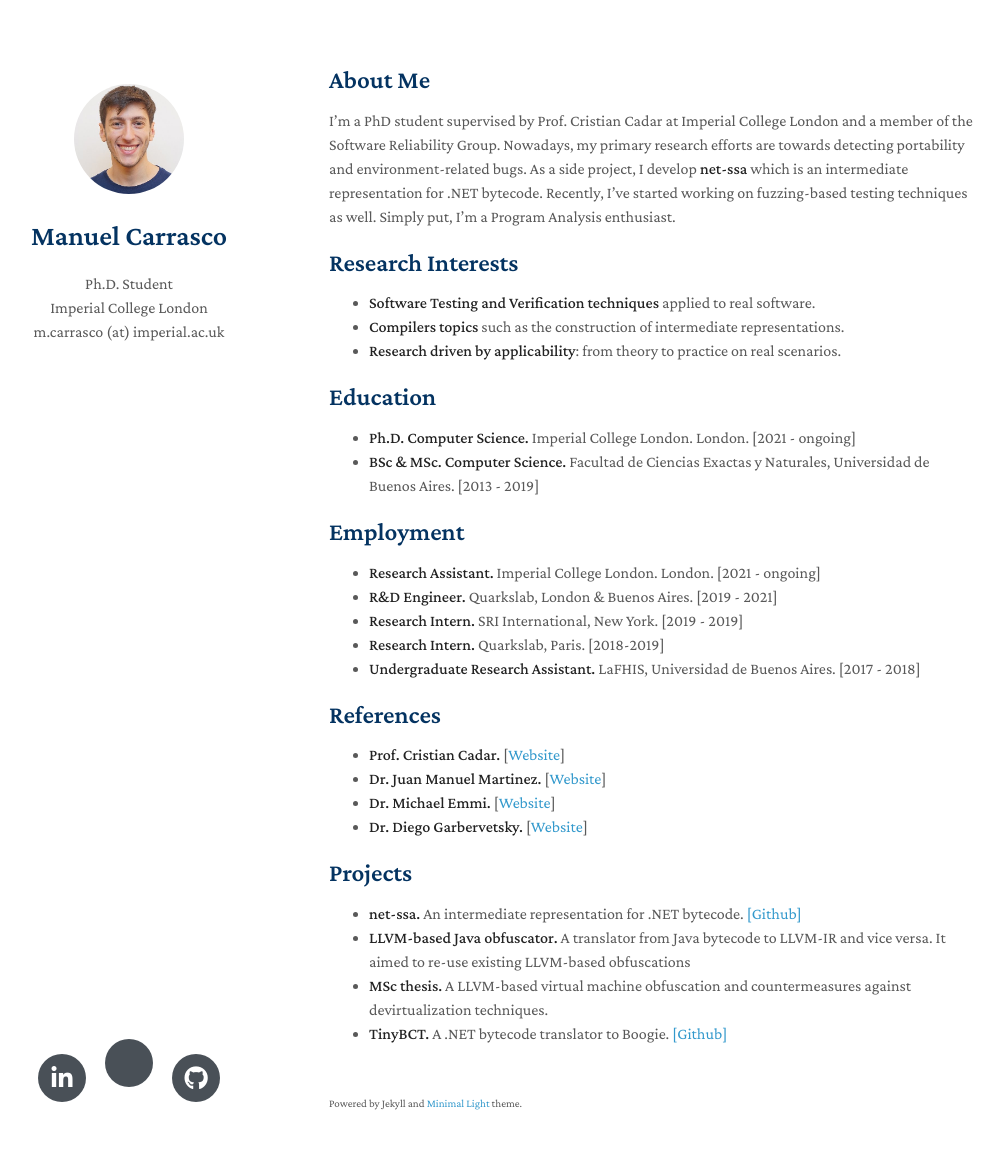
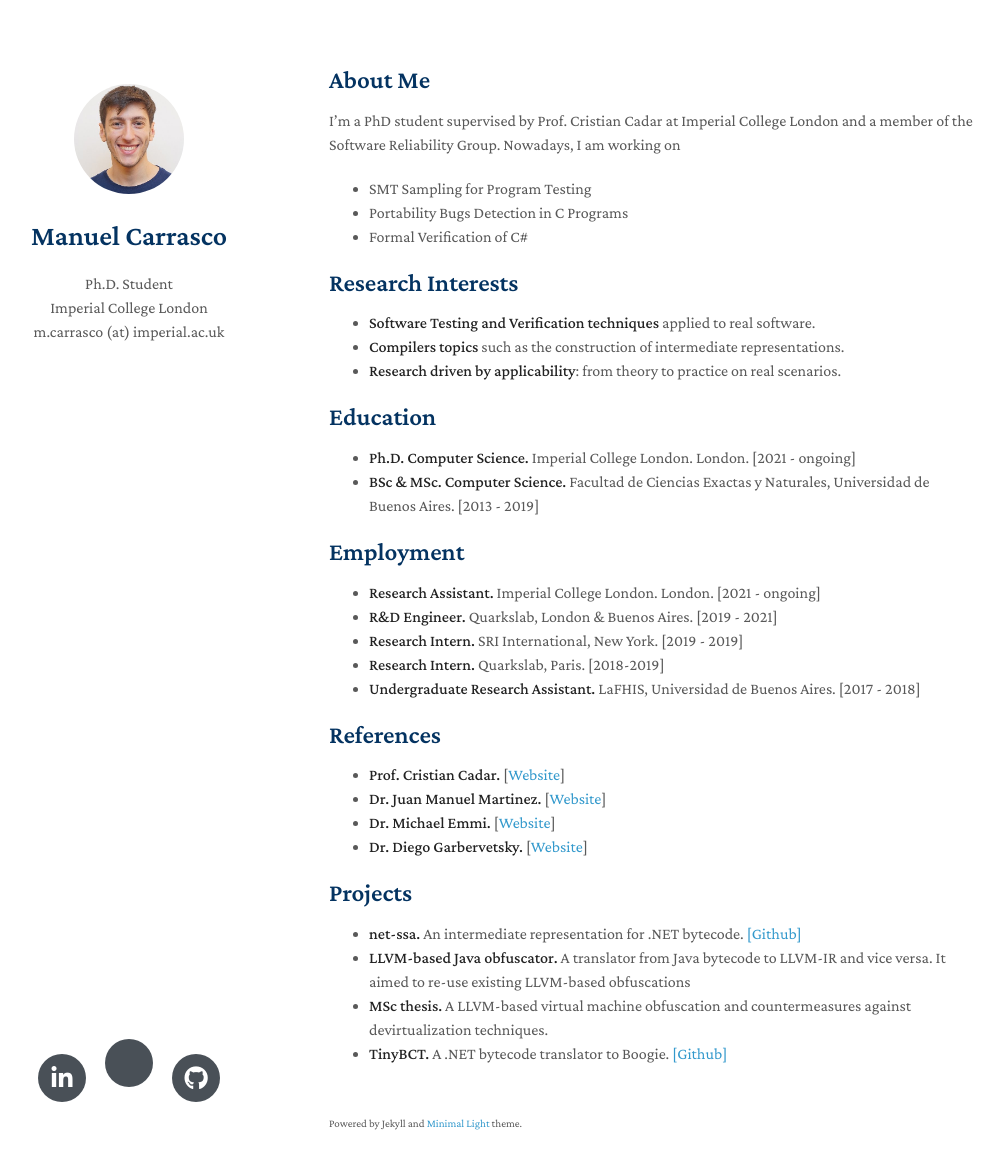
Before and after one commit to m-carrasco/m-carrasco.github.io, a Jekyll site: the page built from index.md, in a window 1280 px wide and 1204 px high. Shown: the top 1169 px of the window, without its empty margins (141-1144 px from the left). Built offline with Jekyll 4.4.1, drawn with Linux system fonts in a browser that asks for light colours; nearby versions of some CDN libraries; a style sheet for code colours, icons or effects is not loaded; our own code applies the rules of GitHub Pages for plain Markdown files.

Commit message:
Update index.md

```diff
--- a/index.md
+++ b/index.md
@@ -4,7 +4,11 @@ layout: homepage
 
 ## About Me
 
-I'm a PhD student supervised by Prof. Cristian Cadar at Imperial College London and a member of the Software Reliability Group. Nowadays, my primary research efforts are towards detecting portability and environment-related bugs. As a side project, I develop **net-ssa** which is an intermediate representation for .NET bytecode. Recently, I've started working on fuzzing-based testing techniques as well. Simply put, I'm a Program Analysis enthusiast.
+I'm a PhD student supervised by Prof. Cristian Cadar at Imperial College London and a member of the Software Reliability Group. Nowadays, I am working on
+
+- SMT Sampling for Program Testing
+- Portability Bugs Detection in C Programs
+- Formal Verification of C#
 
 ## Research Interests
 
```
